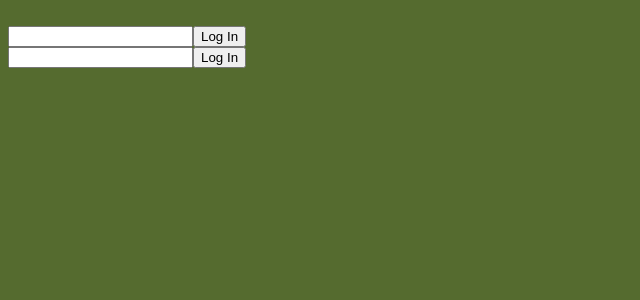
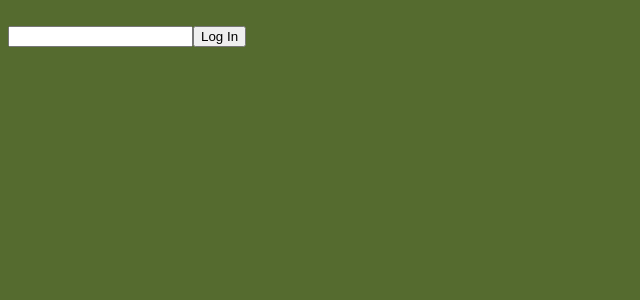
Before and after one commit to GormTheWyrm/Hackathon-character-creator-client, an Angular app: page /login in a window 1280 px wide. Shown: the top 300 px of the page, without its empty margins (0-640 px from the left). Built offline with nearby package versions, Linux system fonts and the light colour scheme.

Commit message:
made it work good

```diff
--- a/src/app/app-routing.module.ts
+++ b/src/app/app-routing.module.ts
@@ -1,5 +1,6 @@
 import { NgModule } from '@angular/core';
 import { RouterModule, Routes } from '@angular/router';
+import { AppComponent } from './app.component';
 import { CharacterListComponent } from './character-list/character-list.component';
 import { CharacterComponent } from './character/character.component';
 import { LoginComponent } from './login/login.component';
@@ -10,7 +11,6 @@ const routes: Routes = [
     {path: 'list', component: CharacterListComponent},
     {path: '', component: UserComponent},
     {path: 'login', component: LoginComponent}
-
 ];
 
 @NgModule({
--- a/src/app/app.component.html
+++ b/src/app/app.component.html
@@ -2,4 +2,4 @@
 <br>
 <app-login *ngIf = !isLoggedIn></app-login>
 
-<router-outlet></router-outlet>
+<router-outlet *ngIf = isLoggedIn></router-outlet>
--- a/src/app/character-list/character-list.component.html
+++ b/src/app/character-list/character-list.component.html
@@ -1,6 +1,6 @@
 <table>
     <button (click)="createNew()">Create Character</button>
-    <div *ngFor="let hero of heroes">
+    <div (click) = "selectHero(hero)" *ngFor="let hero of heroes">
         <tr>
             <td>
                 Hero:
--- a/src/app/character-list/character-list.component.ts
+++ b/src/app/character-list/character-list.component.ts
@@ -38,6 +38,7 @@ export class CharacterListComponent implements OnInit {
   logout() {
     localStorage.removeItem("username")
     localStorage.setItem("isLoggedIn", "false")
+    this.router.navigate(["/login"])
   }
   // createHero(){
   //   let newHero:Hero = {
--- a/src/app/login/login.component.ts
+++ b/src/app/login/login.component.ts
@@ -19,7 +19,7 @@ export class LoginComponent implements OnInit {
   login() {
     localStorage.setItem("username", this.username);
     localStorage.setItem("isLoggedIn", "true");
-    this.router.navigate(["/list"]);
+    this.router.navigate(["/login"]);
   }
 
 }
```
